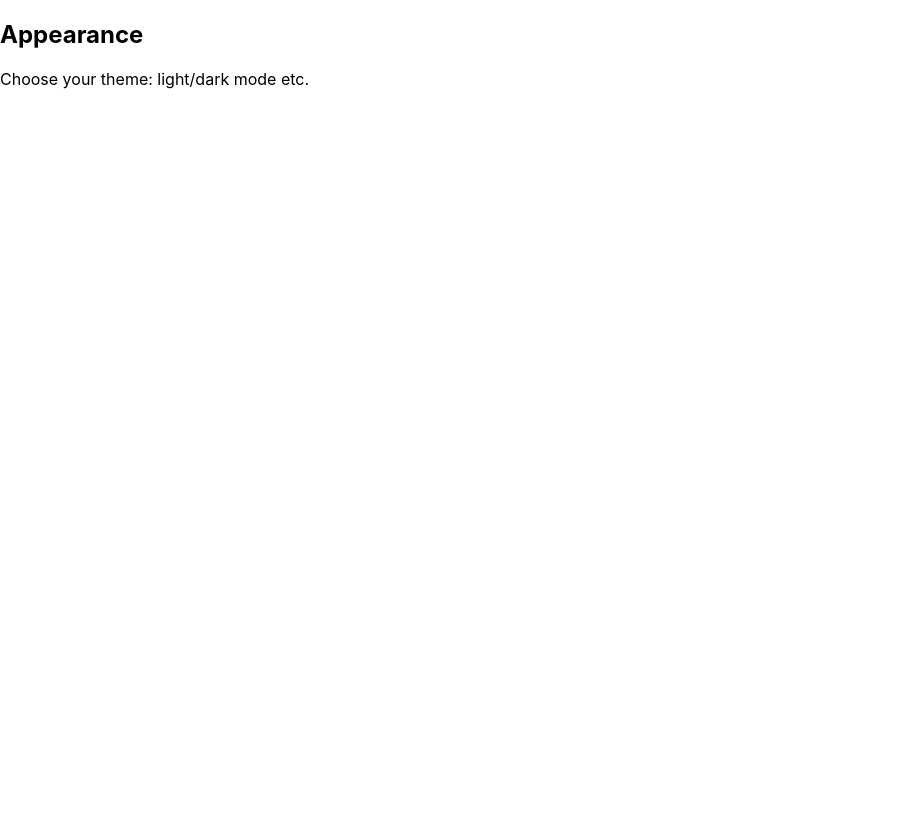
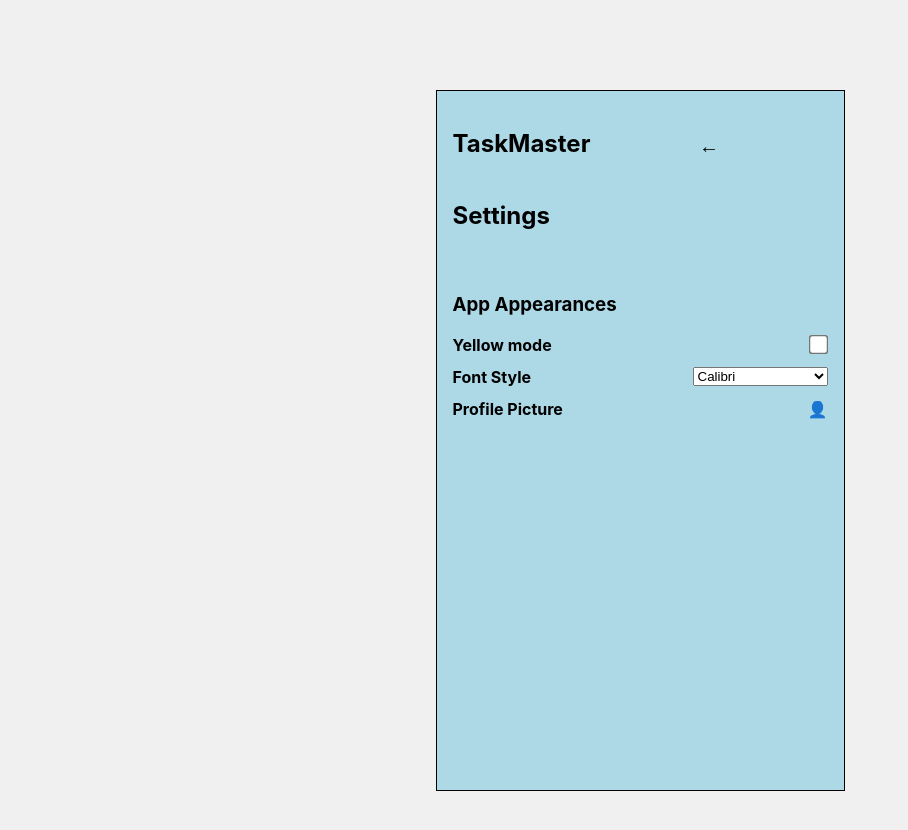
Before and after one commit to matthewlukyanov2/Task-Master, a React (Create React App) app in the folder taskmaster-app/: page /settings/appearance in a window 1280 px wide. Shown: the top 830 px of the page, without its empty margins (0-908 px from the left). Before the commit the page ends 800 px from the top, so only its background shows below. Built offline with nearby package versions, Linux system fonts and the light colour scheme.

Commit message:
created appearnce.js page to able to change app appearnce

```diff
--- a/taskmaster-app/src/pages/Appearance.js
+++ b/taskmaster-app/src/pages/Appearance.js
@@ -1,10 +1,59 @@
-import React from 'react';
+import React, { useState } from "react";
+import "../styles/Settings.css";
 
-const Appearance = () => (
-  <div>
-    <h2>Appearance</h2>
-    <p>Choose your theme: light/dark mode etc.</p>
-  </div>
-);
+function Appearance() {
+  const [yellowMode, setYellowMode] = useState(false);
+  const [fontStyle, setFontStyle] = useState("Calibri");
+
+  return (
+    <div className="settings-container">
+      <div className="settings-wrapper">
+        <div className="settings-header">
+          <h2 className="logo">TaskMaster</h2>
+          <button className="back-button" onClick={() => window.history.back()}>
+            ←
+          </button>
+        </div>
+
+        <h2>Settings</h2>
+        <div className="section">
+          <h3>App Appearances</h3>
+
+          <div className="setting-row">
+            <label>Yellow mode</label>
+            <label className="switch">
+              <input
+                type="checkbox"
+                checked={yellowMode}
+                onChange={() => setYellowMode(!yellowMode)}
+              />
+              <span className="slider round"></span>
+            </label>
+          </div>
+
+          <div className="setting-row">
+            <label htmlFor="font-select">Font Style</label>
+            <select
+              id="font-select"
+              value={fontStyle}
+              onChange={(e) => setFontStyle(e.target.value)}
+              className="font-dropdown"
+            >
+              <option value="Calibri">Calibri</option>
+              <option value="Arial">Arial</option>
+              <option value="Times New Roman">Times New Roman</option>
+              <option value="Verdana">Verdana</option>
+            </select>
+          </div>
+
+          <div className="setting-row">
+            <label>Profile Picture</label>
+            <span role="img" aria-label="user-icon" className="profile-icon">👤</span>
+          </div>
+        </div>
+      </div>
+    </div>
+  );
+}
 
 export default Appearance;
```
